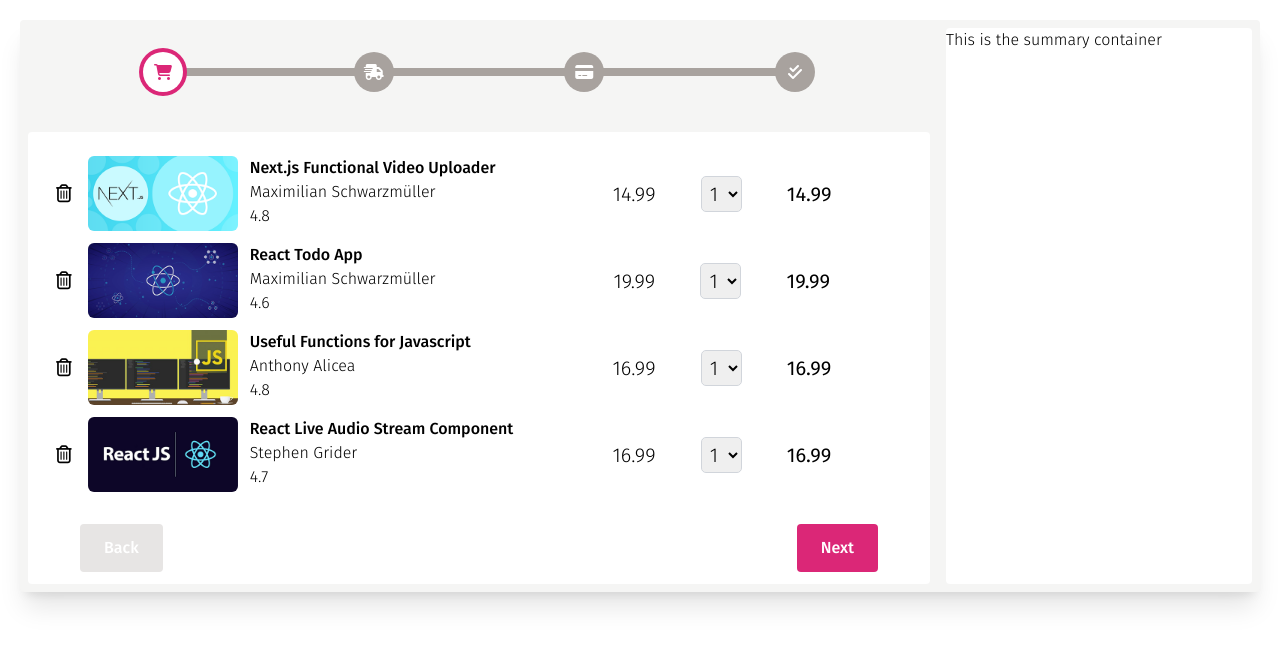
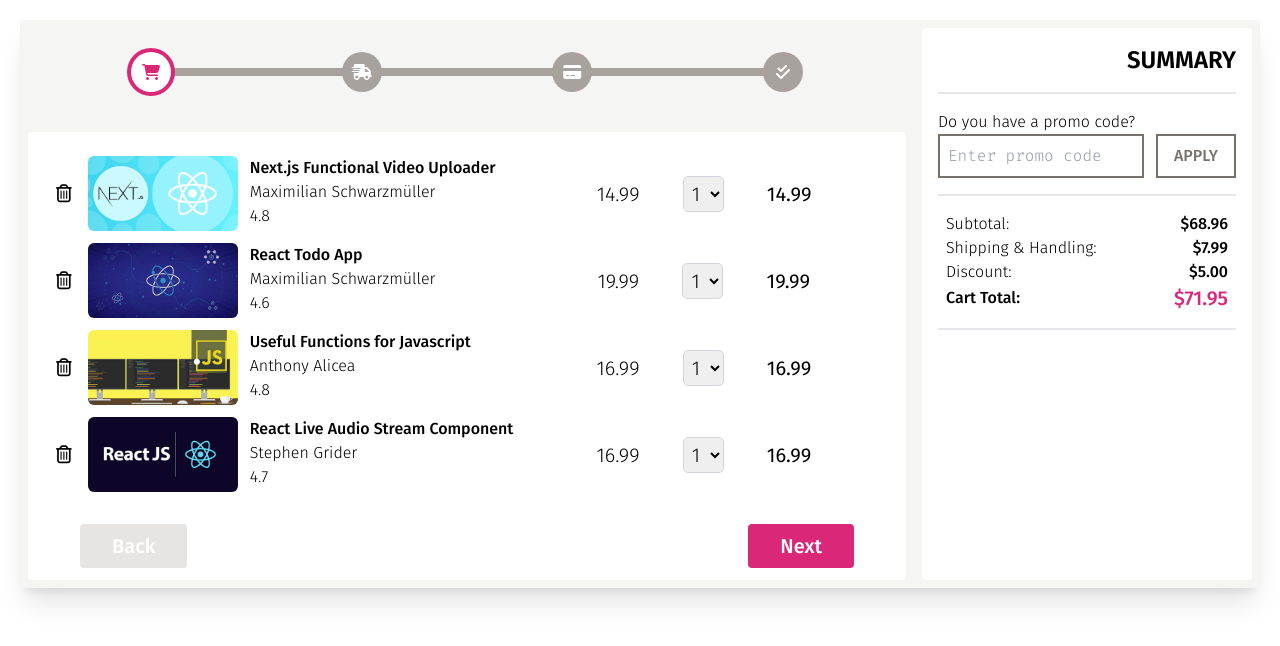
Before and after one commit to chanceltron/code-commerce-2, a React (Vite) app: page / in a window 1280 px wide. Shown: the top 646 px of the page. Built offline with nearby package versions, Linux system fonts and the light colour scheme.

Commit message:
Update cart total. (#1) Disable next button when cart is empty. (#2) Add cart empty warning. (#3)

```diff
--- a/src/components/Checkout.jsx
+++ b/src/components/Checkout.jsx
@@ -5,7 +5,7 @@
 export default class Checkout extends Component {
   state = {
     summary: {
-      subtotal: 0,
+      subtotal: 54.99,
       shipping: 0,
       discount: 0,
       total: 0,
@@ -13,50 +13,146 @@
     formStep: 1,
   };
 
+  updateSummaryPrices = () => {
+    const { cart } = this.props;
+    const subtotal = cart
+      .reduce((total, item) => {
+        return total + item.price * item.quantity;
+      }, 0)
+      .toFixed(2);
+    const shipping = (7.99).toFixed(2);
+    const discount = (5).toFixed(2);
+    const total = (+subtotal + +shipping - +discount).toFixed(2);
+    this.setState({ summary: { subtotal, shipping, discount, total } });
+  };
+
+  totalPrice = () => {
+    const { subtotal, shipping, discount } = this.state.summary;
+    return (+subtotal + +shipping - +discount).toFixed(2);
+  };
+
+  changeQuantity = async (id, value) => {
+    await this.props.changeQuantity(id, value);
+    await this.updateSummaryPrices();
+  };
+
+  removeFromCart = async (id) => {
+    await this.props.removeFromCart(id);
+    await this.updateSummaryPrices();
+  };
+
+  componentDidMount() {
+    this.updateSummaryPrices();
+  }
+
   render() {
+    const { formStep, summary } = this.state;
+    const { cart } = this.props;
+
     return (
       <div className='flex justify-between shadow-xl m-5 rounded bg-stone-100'>
         <div className='flex flex-col flex-[3]'>
           <div className='p-6 text-center m-2 rounded'>
             <Stepper
-              formStep={this.state.formStep}
+              formStep={formStep}
               changeStep={(step) =>
-                step < this.state.formStep && this.setState({ formStep: step })
+                step < formStep && this.setState({ formStep: step })
               }
             />
           </div>
           <div className='bg-white m-2 p-3 rounded'>
-            {this.props.cart.map((item) => (
-              <ItemCard
-                key={item.id}
-                item={item}
-                changeQuantity={this.props.changeQuantity}
-                removeFromCart={this.props.removeFromCart}
-              />
-            ))}
-            {this.state.formStep !== 4 && (
-              <div className='flex justify-between items-center mx-10 mt-8'>
+            {formStep === 1 ? (
+              cart.length > 0 ? (
+                cart.map((item) => (
+                  <ItemCard
+                    key={item.id}
+                    item={item}
+                    formStep={formStep}
+                    changeQuantity={this.changeQuantity}
+                    removeFromCart={this.removeFromCart}
+                  />
+                ))
+              ) : (
+                <div className='text-center py-8 rounded-lg bg-red-100 text-red-600 font-semibold'>
+                  There are no items in your cart!
+                </div>
+              )
+            ) : null}
+            {formStep !== 4 && (
+              <div className='flex justify-between items-center mx-10 mt-8 text-white text-xl font-medium'>
                 <button
-                  disabled={this.state.formStep === 1}
-                  onClick={() =>
-                    this.setState({ formStep: this.state.formStep - 1 })
-                  }
-                  className='px-6 py-3 bg-stone-400 rounded text-white font-medium hover:bg-stone-300 disabled:bg-stone-200'>
+                  disabled={formStep === 1}
+                  onClick={() => this.setState({ formStep: formStep - 1 })}
+                  className='px-8 py-2 bg-stone-400 rounded hover:bg-stone-300 disabled:bg-stone-200'>
                   Back
                 </button>
                 <button
-                  onClick={() =>
-                    this.setState({ formStep: this.state.formStep + 1 })
-                  }
-                  className='px-6 py-3 bg-pink-600 rounded text-white font-medium hover:bg-pink-500'>
+                  disabled={cart.length === 0}
+                  onClick={() => this.setState({ formStep: formStep + 1 })}
+                  className='px-8 py-2 bg-pink-600 rounded hover:bg-pink-500 disabled:bg-pink-200'>
                   Next
                 </button>
               </div>
             )}
           </div>
         </div>
-        <div className='bg-white flex-1 m-2 rounded'>
-          This is the summary container
+        <div className='bg-white flex-1 m-2 px-4 rounded'>
+          <h2 className='text-right text-2xl font-semibold uppercase py-4 border-b-2'>
+            Summary
+          </h2>
+          {formStep === 1 && (
+            <div className='py-4 border-b-2'>
+              <h4 className=''>Do you have a promo code?</h4>
+              <div className='flex justify-between gap-3'>
+                <input
+                  type='text'
+                  placeholder='Enter promo code'
+                  className='font-code border-2 border-stone-500 p-2 w-full'></input>
+                <button className='border-2 border-stone-500 text-stone-500 py-2 px-4 font-medium transition-all hover:text-white hover:bg-stone-500'>
+                  APPLY
+                </button>
+              </div>
+            </div>
+          )}
+          {formStep > 1 && (
+            <div className='py-4 border-b-2'>
+              {cart.map((item) => (
+                <ItemCard
+                  key={item.id}
+                  item={item}
+                  formStep={formStep}
+                  changeQuantity={this.changeQuantity}
+                  removeFromCart={this.removeFromCart}
+                />
+              ))}
+            </div>
+          )}
+          <div className='py-4 border-b-2'>
+            <div className='flex justify-between px-2'>
+              <h4 className=''>Subtotal:</h4>
+              <h4 className='font-medium'>
+                {summary.subtotal ? `$${summary.subtotal}` : '-'}
+              </h4>
+            </div>
+            <div className='flex justify-between px-2'>
+              <h4 className=''>Shipping & Handling:</h4>
+              <h4 className='font-medium'>
+                {summary.shipping ? `$${summary.shipping}` : '-'}
+              </h4>
+            </div>
+            <div className='flex justify-between px-2'>
+              <h4 className=''>Discount:</h4>
+              <h4 className='font-medium'>
+                {summary.discount ? `$${summary.discount}` : '-'}
+              </h4>
+            </div>
+            <div className='flex justify-between items-center px-2 font-medium'>
+              <h4 className=''>Cart Total:</h4>
+              <h4 className='text-pink-600 text-xl'>
+                {summary.total ? `$${summary.total}` : '-'}
+              </h4>
+            </div>
+          </div>
         </div>
       </div>
     );
--- a/src/components/ItemCard.jsx
+++ b/src/components/ItemCard.jsx
@@ -2,32 +2,38 @@
 
 export default class ItemCard extends Component {
   render() {
-    const { removeFromCart, changeQuantity } = this.props;
+    const { formStep, removeFromCart, changeQuantity } = this.props;
     const { id, img, name, desc, author, rating, price, quantity } =
       this.props.item;
+    const hidden = formStep > 1 ? 'hidden' : '';
+    const column = formStep > 1 ? 'flex-col' : '';
     return (
       <div className='flex my-3 items-center'>
         <button
-          className='mx-4 text-lg transition-all w-fit h-fit hover:text-red-500'
+          className={`mx-4 text-lg transition-all w-fit h-fit hover:text-red-500 ${hidden}`}
           onClick={() => removeFromCart(id)}>
           <i className='fa-regular fa-trash-can'></i>
         </button>
-        <div className='flex flex-[4]'>
-          <img src={img} alt={name} className='rounded-md max-w-[150px] mr-3' />
+        <div className={`flex flex-[4] ${column}`}>
+          <img
+            src={img}
+            alt={name}
+            className='rounded-md max-w-[150px] w-auto object-cover h-fit mr-3'
+          />
           <div>
             <h3 className='font-medium'>{name}</h3>
-            <p>{author}</p>
-            <p>{rating}</p>
+            <p className={hidden}>{author}</p>
+            <p className={hidden}>{rating}</p>
           </div>
         </div>
-        <p className='text-xl'>{price}</p>
+        <p className={`text-xl ${hidden}`}>{price}</p>
         <div className='flex flex-1 justify-center items-center'>
           <select
             name='qty'
             id='qty'
             placeholder='Qty'
             value={quantity}
-            className='text-xl p-1 outline outline-1 outline-gray-300 rounded'
+            className={`text-xl p-1 outline outline-1 outline-gray-300 rounded ${hidden}`}
             readOnly
             onChange={({ target: { value } }) => {
               changeQuantity(id, value);
```
Also changed, not shown: 1 other file (tests, documents, lock files or other folders).
